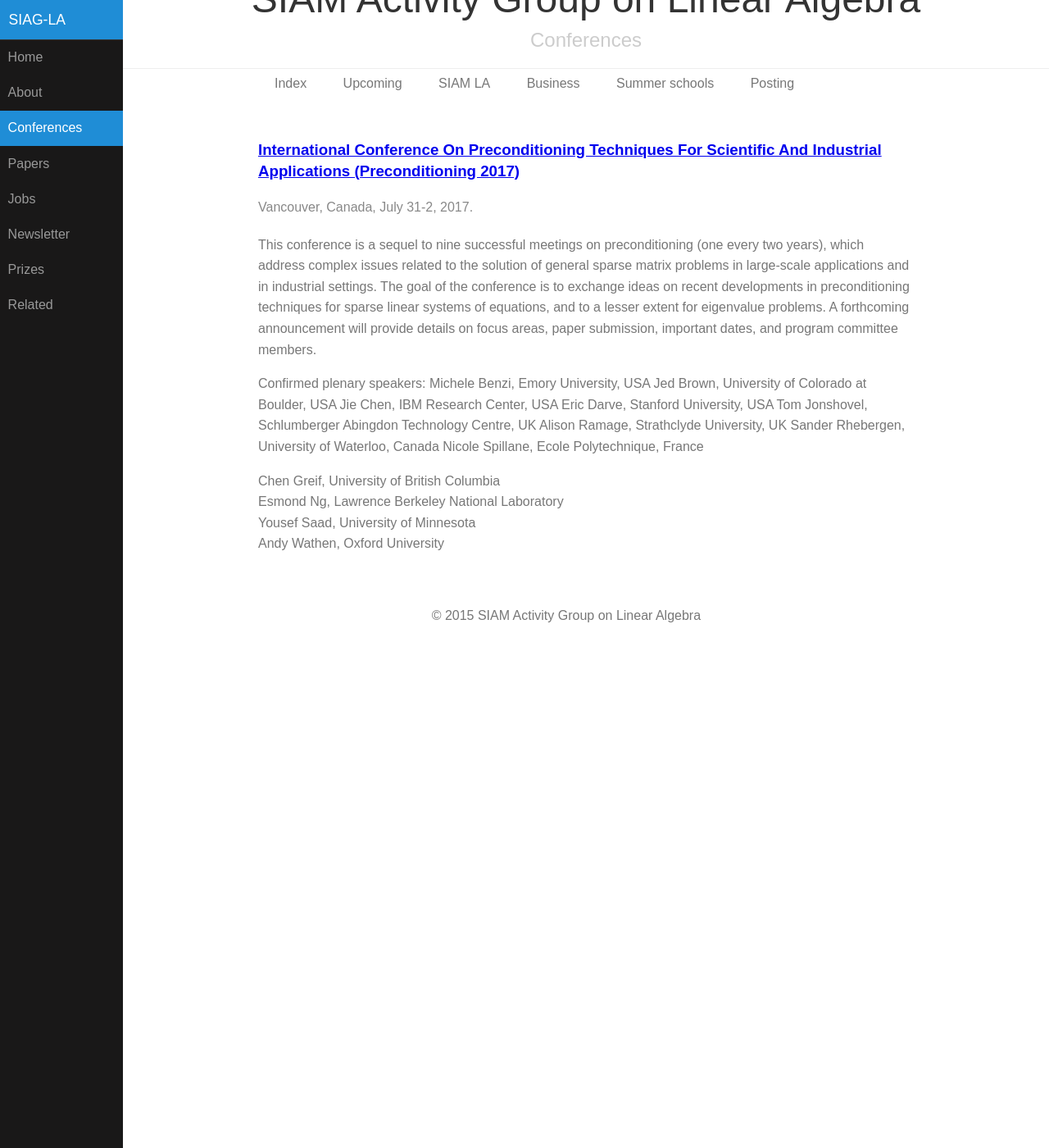
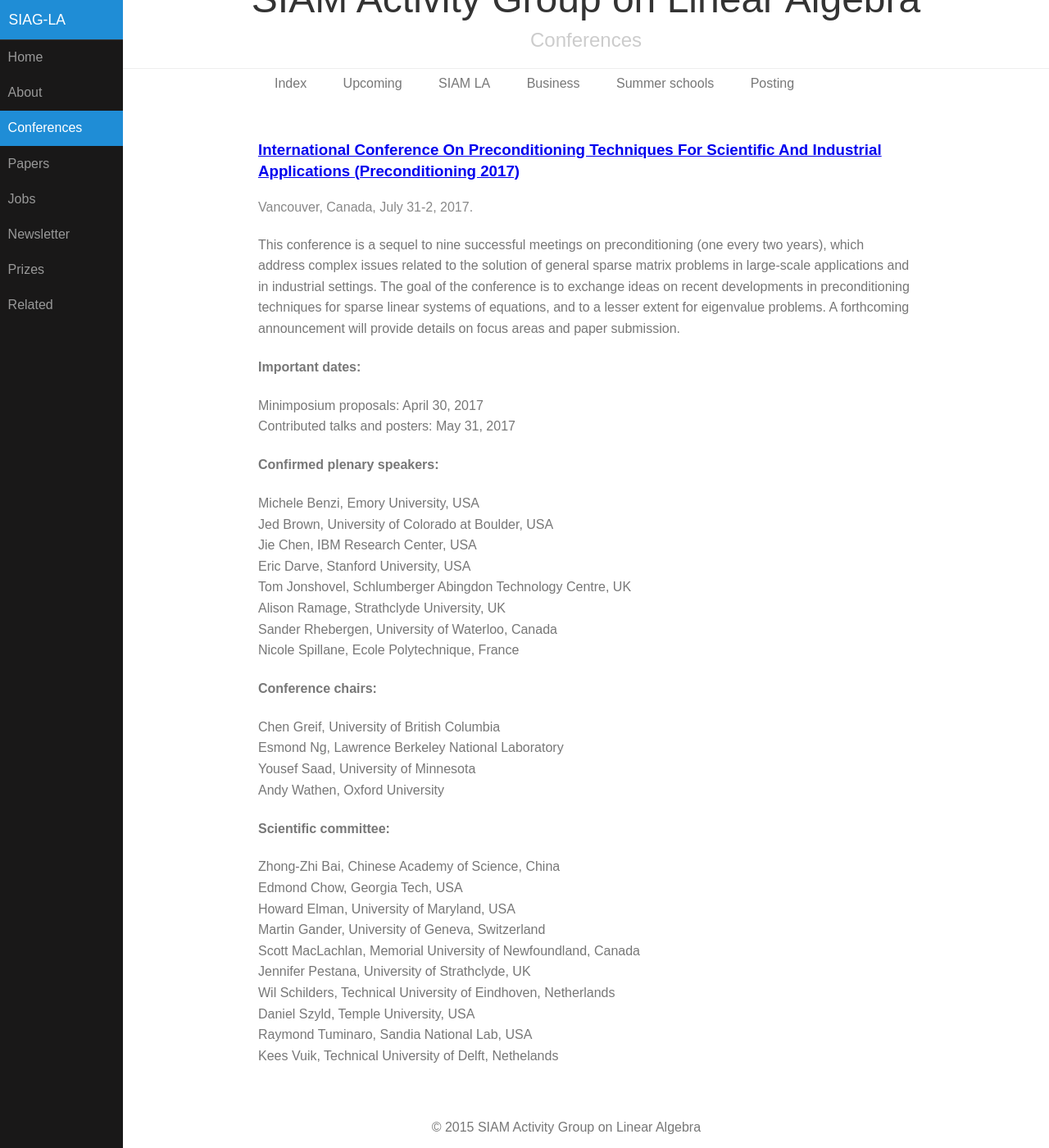
Before and after one commit to dbindel/siagla, a Jekyll site: the page built from _meetings/2017-07-31-precon17.md, in a window 1280 px wide and 1400 px high, scrolled down 180 px. Shown: the whole window at 82% size. Built offline with Jekyll 4.4.1, drawn with Linux system fonts in a browser that asks for light colours.

Commit message:
Added to digest

```diff
--- a/_inbox/2016-12-digest.yml
+++ b/_inbox/2016-12-digest.yml
@@ -1,4 +1,5 @@
-welcome:
+welcome: This month we are looking for your feedback on the future of the ISSNLA. Please do get in touch with your comments and suggeestions!
+
 
 announce:
   -
--- a/_meetings/2017-07-31-precon17.md
+++ b/_meetings/2017-07-31-precon17.md
@@ -13,10 +13,13 @@ large-scale applications and in industrial settings. The goal of the
 conference is to exchange ideas on recent developments in
 preconditioning techniques for sparse linear systems of equations, and
 to a lesser extent for eigenvalue problems. A forthcoming announcement
-will provide details on focus areas, paper submission, important
-dates, and program committee members.
+will provide details on focus areas and paper submission.
 
-Confirmed plenary speakers:
+#### Important dates:
+Minimposium proposals: April 30, 2017
+Contributed talks and posters: May 31, 2017
+
+#### Confirmed plenary speakers:
 Michele Benzi, Emory University, USA
 Jed Brown, University of Colorado at Boulder, USA
 Jie Chen, IBM Research Center, USA
@@ -26,8 +29,20 @@ Alison Ramage, Strathclyde University, UK
 Sander Rhebergen, University of Waterloo, Canada
 Nicole Spillane, Ecole Polytechnique, France
 
-
+#### Conference chairs:
 Chen Greif, University of British Columbia
 Esmond Ng, Lawrence Berkeley National Laboratory
 Yousef Saad, University of Minnesota
 Andy Wathen, Oxford University
+
+#### Scientific committee:
+Zhong-Zhi Bai, Chinese Academy of Science, China
+Edmond Chow, Georgia Tech, USA
+Howard Elman, University of Maryland, USA
+Martin Gander, University of Geneva, Switzerland
+Scott MacLachlan, Memorial University of Newfoundland, Canada
+Jennifer Pestana, University of Strathclyde, UK
+Wil Schilders, Technical University of Eindhoven, Netherlands
+Daniel Szyld, Temple University, USA
+Raymond Tuminaro, Sandia National Lab, USA
+Kees Vuik, Technical University of Delft, Nethelands
```
